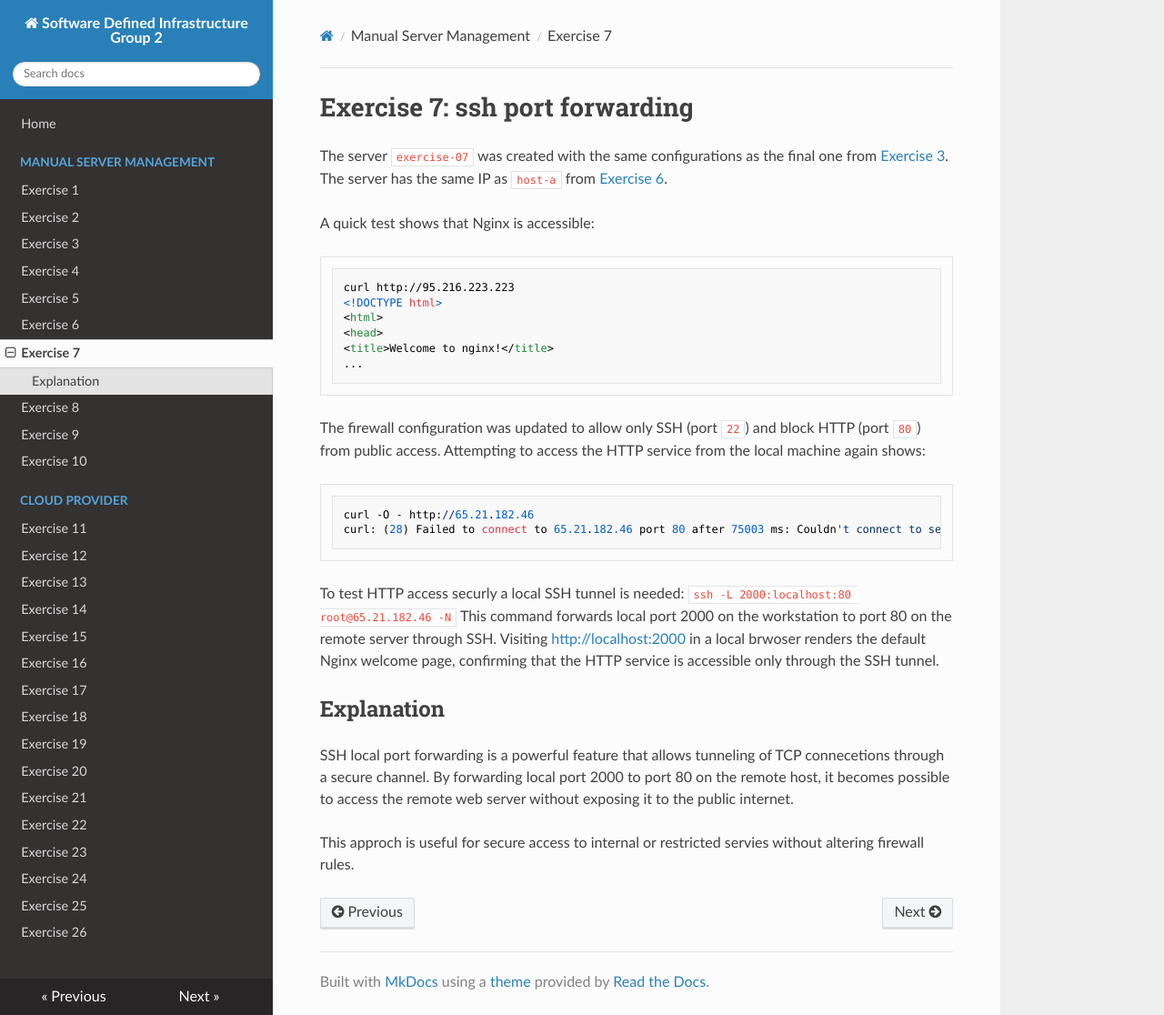
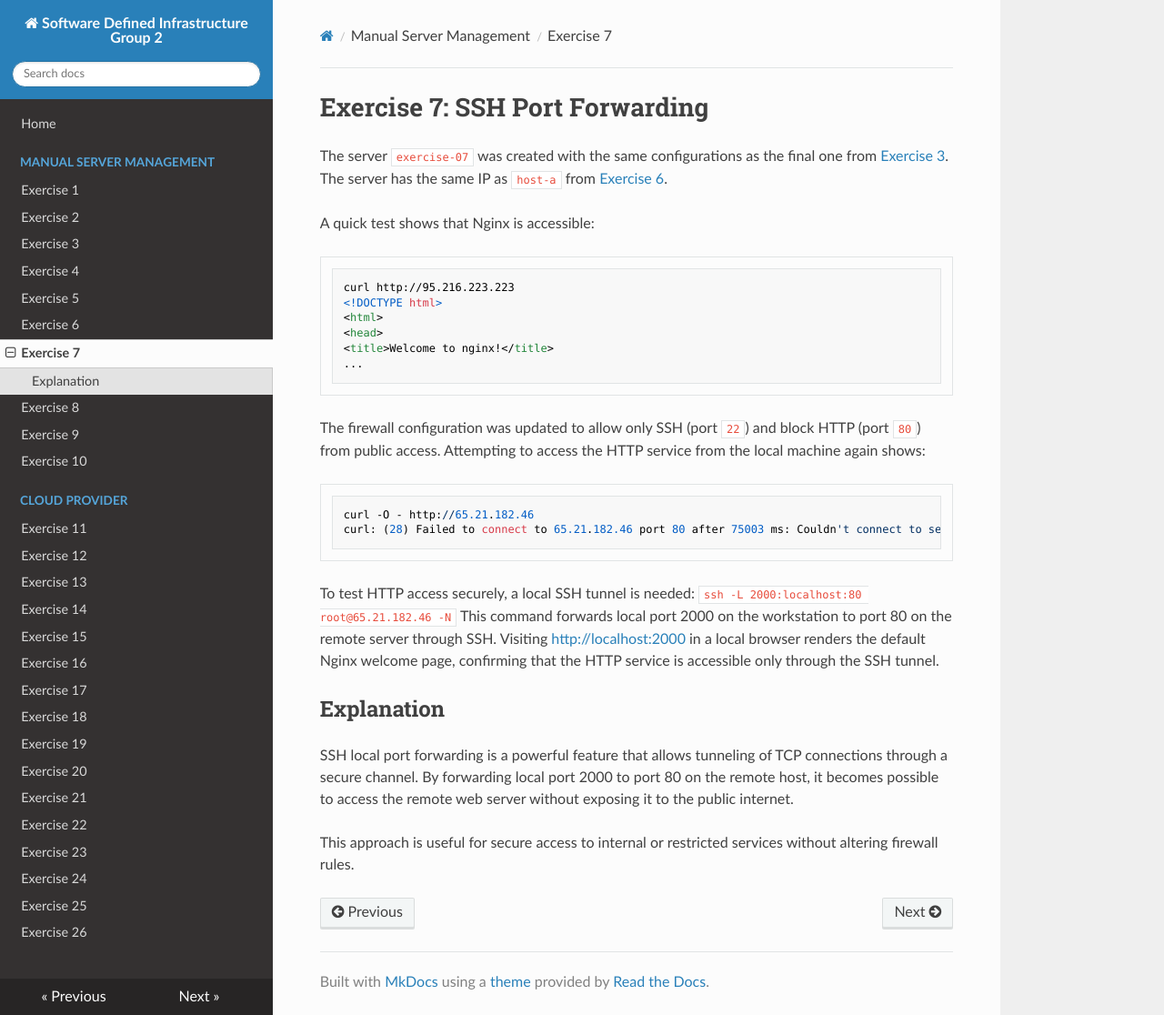
Before and after one commit to DWalz/sdi-25, an MkDocs documentation site: the page built from docs/exercise07.md, in a window 1280 px wide and 1116 px high. Shown: the whole window at 91% size. Built offline with MkDocs 1.6.1, drawn with Linux system fonts in a browser that asks for light colours; nearby versions of some CDN libraries.

Commit message:
Update exercise07.md

````diff
--- a/docs/exercise07.md
+++ b/docs/exercise07.md
@@ -1,4 +1,4 @@
-# Exercise 7: ssh port forwarding
+# Exercise 7: SSH Port Forwarding
 
 The server `exercise-07` was created with the same configurations as the
 final one from [Exercise 3](./exercise03.md). The server has the same IP as
@@ -24,17 +24,19 @@ curl -O - http://65.21.182.46
 curl: (28) Failed to connect to 65.21.182.46 port 80 after 75003 ms: Couldn't connect to server
 ```
 
-To test HTTP access securly a local SSH tunnel is needed: `ssh -L 2000:localhost:80 root@65.21.182.46 -N` This command forwards local port 2000 on the workstation to port 80 on
-the remote server through SSH. Visiting <http://localhost:2000> in a local
-brwoser renders the default Nginx welcome page, confirming that the HTTP service
+To test HTTP access securely, a local SSH tunnel is needed:
+`ssh -L 2000:localhost:80 root@65.21.182.46 -N`
+This command forwards local port 2000 on the workstation to port 80 on
+the remote server through SSH. Visiting [http://localhost:2000](http://localhost:2000) in a local
+browser renders the default Nginx welcome page, confirming that the HTTP service
 is accessible only through the SSH tunnel.
 
 ## Explanation
 
 SSH local port forwarding is a powerful feature that allows tunneling of
-TCP connecetions through a secure channel. By forwarding local port 2000
+TCP connections through a secure channel. By forwarding local port 2000
 to port 80 on the remote host, it becomes possible to access the remote
 web server without exposing it to the public internet.
 
-This approch is useful for secure access to internal or restricted
-servies without altering firewall rules.
+This approach is useful for secure access to internal or restricted
+services without altering firewall rules.
````
